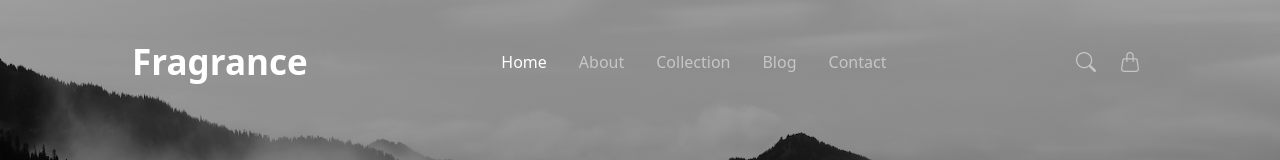
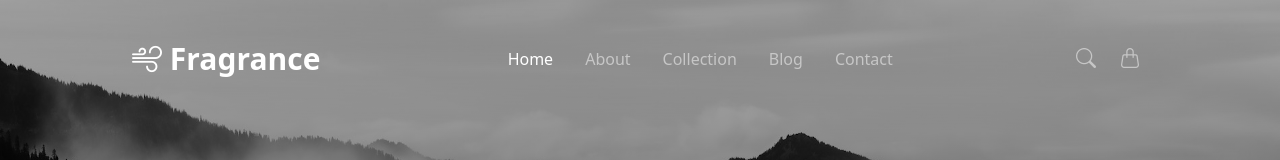
Before and after one commit to axelthereal/Fragrance-vuejs, a Vue app: page / in a window 1280 px wide. Shown: the top 160 px of the page. Built offline with nearby package versions, Linux system fonts and the light colour scheme.

Commit message:
edited main nav logo

```diff
--- a/src/components/headerComponents/Navbar.vue
+++ b/src/components/headerComponents/Navbar.vue
@@ -9,7 +9,7 @@
 
 #logo {
     font-size: 35px;
-    font-weight: bold;
+    font-weight: 600;
     transition: 0.4s;
 }
 
@@ -26,7 +26,7 @@
     <nav class="navbar navbar-expand-md navbar-dark fixed-top" aria-label="Third navbar example" id="navbar">
         <div class="container col-lg-10 col-md-11 col-sm-12">
             <a class="navbar-brand" href="/home">
-                <span id="logo">Fragrance </span>
+                <span id="logo"><span class="bi bi-wind"></span> Fragrance</span>
             </a>
             <button class="navbar-toggler" type="button" data-bs-toggle="collapse" data-bs-target="#navbarsExample03"
                 aria-controls="navbarsExample03" aria-expanded="false" aria-label="Toggle navigation">
@@ -85,7 +85,7 @@ export default {
                 document.getElementById("navbar").style.borderBottom = "1px solid #181717";
             } else {
                 document.getElementById("navbar").style.padding = "30px 15px";
-                document.getElementById("logo").style.fontSize = "35px";
+                document.getElementById("logo").style.fontSize = "30px";
                 document.getElementById("navbar").style.backgroundColor = "transparent";
                 document.getElementById("navbar").style.borderBottom = "1px solid transparent";
             }
```
